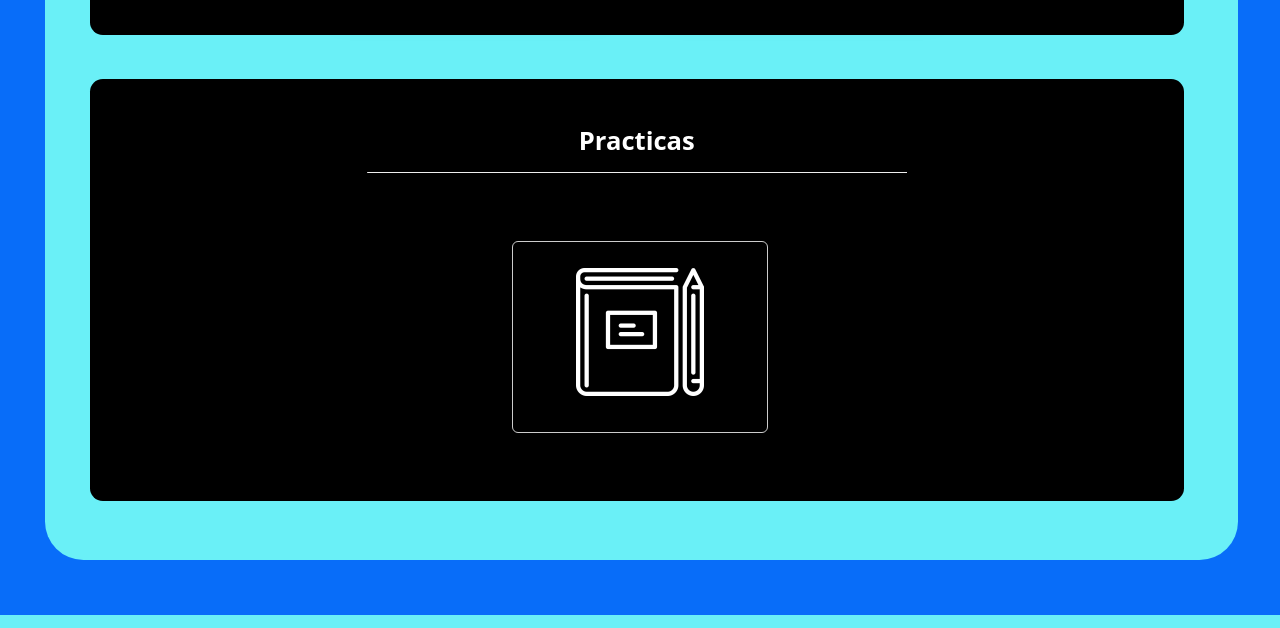
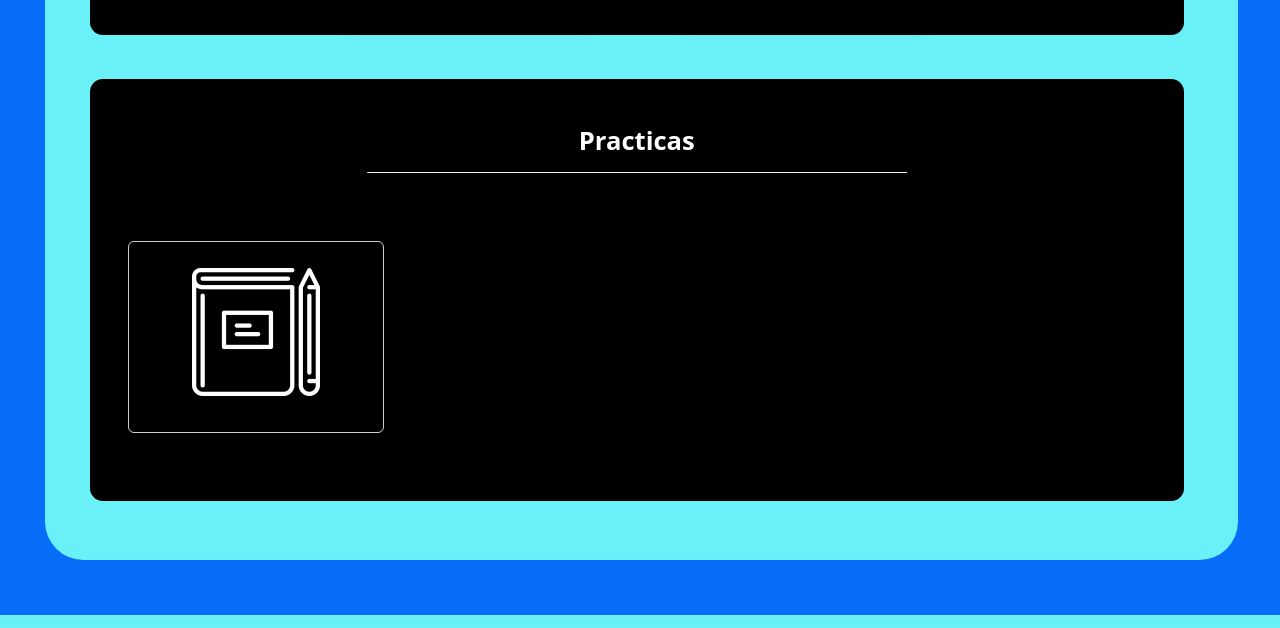
Before and after one commit to LucianoPiehl/Portfolio, a plain HTML site: page index.html in a window 1280 px wide. Shown: the part 6751-7379 px from the top of the page. Drawn offline with Linux system fonts and the light colour scheme.

Commit message:
Actualizacion optimizacion

```diff
--- a/index.css
+++ b/index.css
@@ -833,9 +833,6 @@ display: flex;
 justify-content: center;
 align-items: center;
 }
-#margin_practicas{
-    margin-left: 33vw;
-}
 .justify-content{
     display: flex;
     justify-content: center;
```
